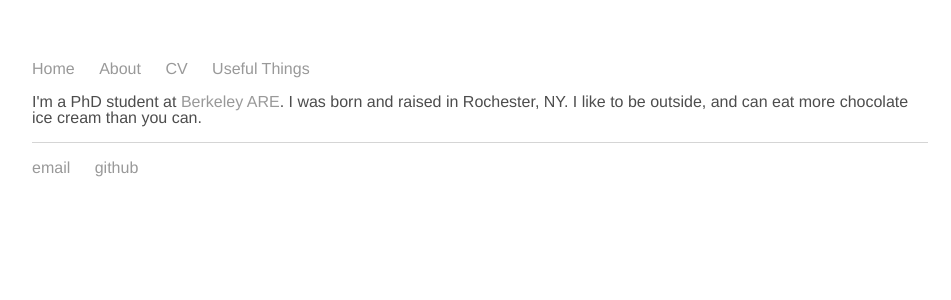
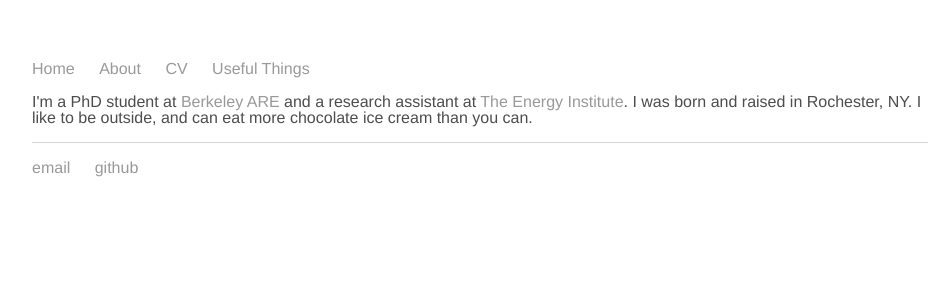
Before and after one commit to Matt-Tarduno/Matt-Tarduno.github.io, a Jekyll site: the page built from about/index.html, in a window 1280 px wide. Shown: the top 300 px of the page, without its empty margins (160-1111 px from the left). Built offline with Jekyll 4.4.1, drawn with Linux system fonts in a browser that asks for light colours.

Commit message:
updated about

```diff
--- a/about/index.html
+++ b/about/index.html
@@ -8,5 +8,5 @@ sitemap:
 ---
 <div class="blurb">
 	<h1></h1>
-	<p>I'm a PhD student at <a href="https://are.berkeley.edu/" target="_blank">Berkeley ARE</a>. I was born and raised in Rochester, NY. I like to be outside, and can eat more chocolate ice cream than you can. </p>
+	<p>I'm a PhD student at <a href="https://are.berkeley.edu/" target="_blank">Berkeley ARE</a> and a research assistant at <a href="https://ei.haas.berkeley.edu/" target="_blank">The Energy Institute</a>. I was born and raised in Rochester, NY. I like to be outside, and can eat more chocolate ice cream than you can. </p>
 </div><!-- /.blurb -->
```
